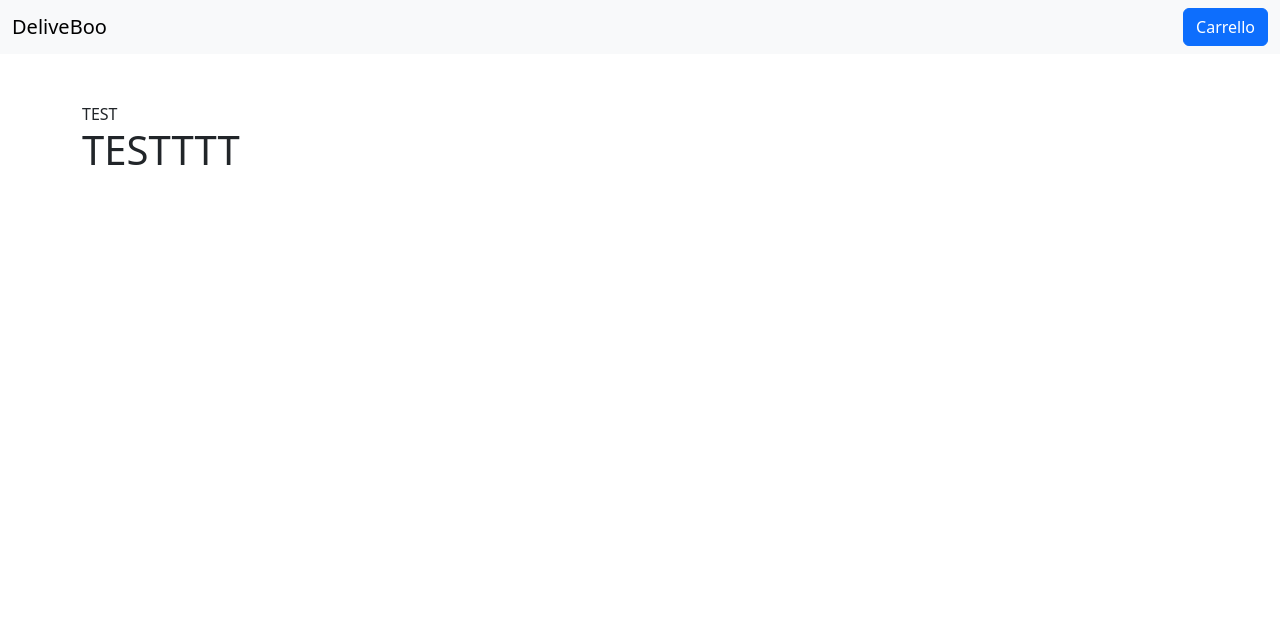
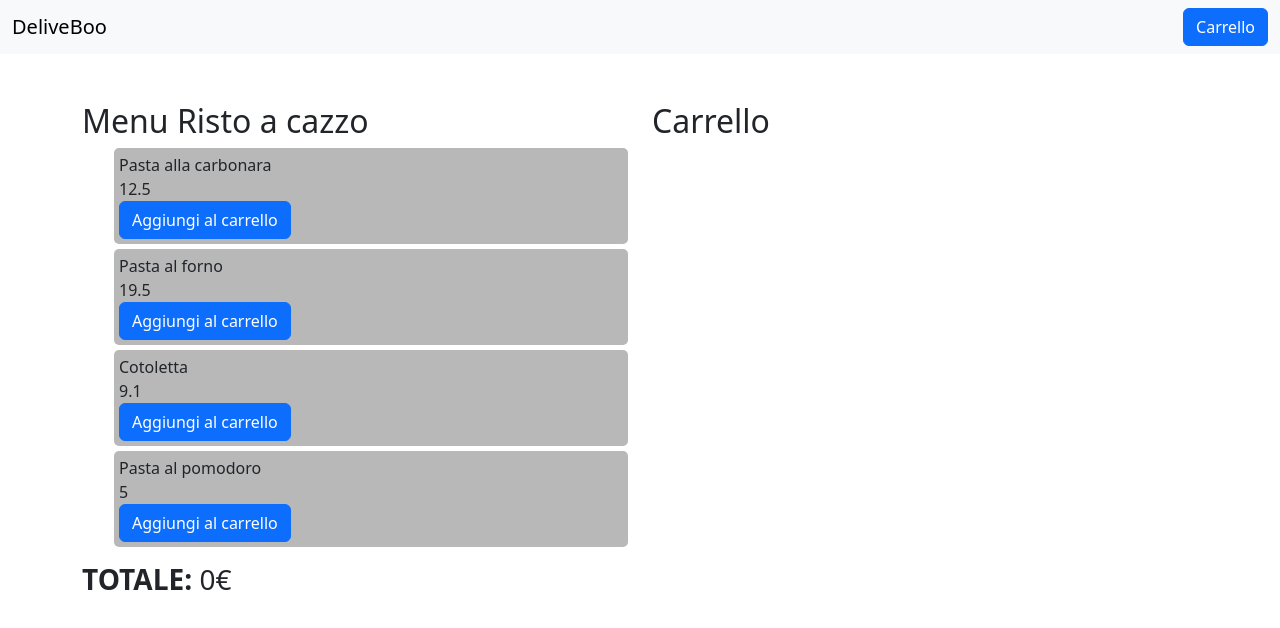
Before and after one commit to RodiaGiordano/DeliveBoo_Team7_Vue, a Vue app: page /cart in a window 1280 px wide. Shown: the top 628 px of the page. Built offline with nearby package versions, Linux system fonts and the light colour scheme.

Commit message:
add: base cart logic

```diff
--- a/src/pages/Cart.vue
+++ b/src/pages/Cart.vue
@@ -2,21 +2,84 @@
 export default {
   data() {
     return {
-      orderedDish: {
-        dish1: {
-          id: 123,
-          qty: 1,
+      orderedDish: [],
+      totalPrice: 0,
+
+      //fake menu - cancellare dopo test!!!!!!!
+      fakeMenu: [
+        {
+          name: "Pasta alla carbonara",
+          price: 12.5,
+          id: 1,
         },
-      },
+        {
+          name: "Pasta al forno",
+          price: 19.5,
+          id: 2,
+        },
+        {
+          name: "Cotoletta",
+          price: 9.1,
+          id: 3,
+        },
+        {
+          name: "Pasta al pomodoro",
+          price: 5,
+          id: 4,
+        },
+      ],
     };
   },
-  methods: {},
+  methods: {
+    addItem(dish) {
+      if (dish) {
+        this.orderedDish.push(dish);
+        console.log(this.orderedDish);
+        this.totalPrice += dish.price;
+      }
+    },
+  },
 };
 </script>
 
 <template>
-  TEST
-  <h1>TESTTTT</h1>
+  <div class="row">
+    <!-- MENU FINTO \\ CANCELLA DOPO TEST -->
+    <div class="col-6">
+      <h2>Menu Risto a cazzo</h2>
+      <ul>
+        <div class="dish-menu" v-for="dish in fakeMenu">
+          {{ dish.name }}
+          <br />
+          {{ dish.price }}
+          <br />
+          <button type="button" class="btn btn-primary" @click="addItem(dish)">
+            Aggiungi al carrello
+          </button>
+        </div>
+      </ul>
+    </div>
+
+    <!-- CARRELLO -->
+    <div class="col-6">
+      <h2>Carrello</h2>
+      <div class="cart-item" v-for="item in orderedDish">
+        {{ item.name }}
+        <br />
+        {{ item.price }}
+      </div>
+    </div>
+
+    <h3><b>TOTALE: </b> {{ this.totalPrice }}&euro;</h3>
+  </div>
 </template>
 
-<style lang="scss" scoped></style>
+<style lang="scss" scoped>
+.dish-menu,
+.cart-item {
+  background-color: #b8b8b8;
+  border-radius: 5px;
+  margin-bottom: 5px;
+  padding: 5px;
+}
+</style>
```
